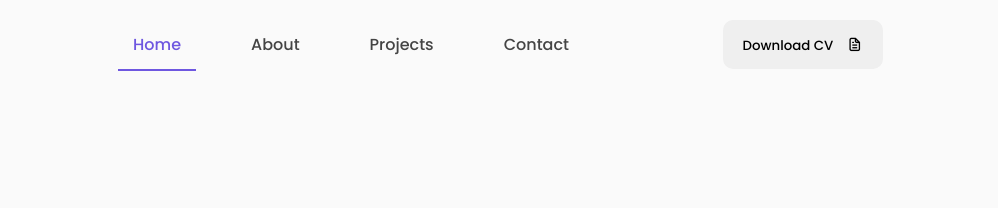
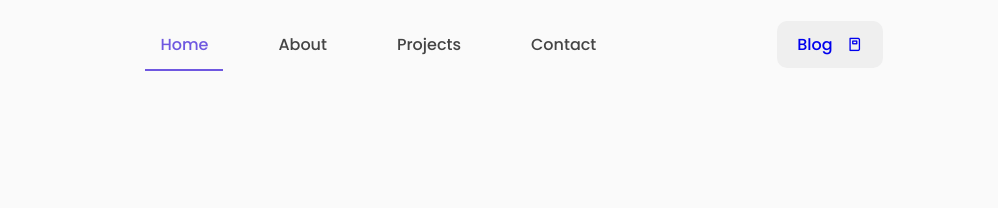
Before and after one commit to codernischal/PW-np, a plain HTML site: page index.html in a window 1280 px wide. Shown: the top 208 px of the page, 282-1280 px from the left. Drawn offline with nearby package versions, Linux system fonts and the light colour scheme.

Commit message:
Blog Button Edit

```diff
--- a/index.html
+++ b/index.html
@@ -47,7 +47,7 @@
                 </ul>
             </div>
             <div class="nav-button">
-                <button class="btn">Download CV <i class="uil uil-file-alt"></i></button>
+                <a class="btn" href="https://blog.nischalneupane.name.np/">Blog <i class="uil uil-book"></i></a>
             </div>
             <div class="nav-menu-btn">
                 <i class="uil uil-bars" onclick="myMenuFunction()"></i>
--- a/style.css
+++ b/style.css
@@ -24,6 +24,7 @@
     padding: 0;
     box-sizing: border-box;
     font-family: 'Poppins', sans-serif;
+    text-decoration: none;
 }
 
 /* ----- SMOOTH SCROLL ----- */
```
